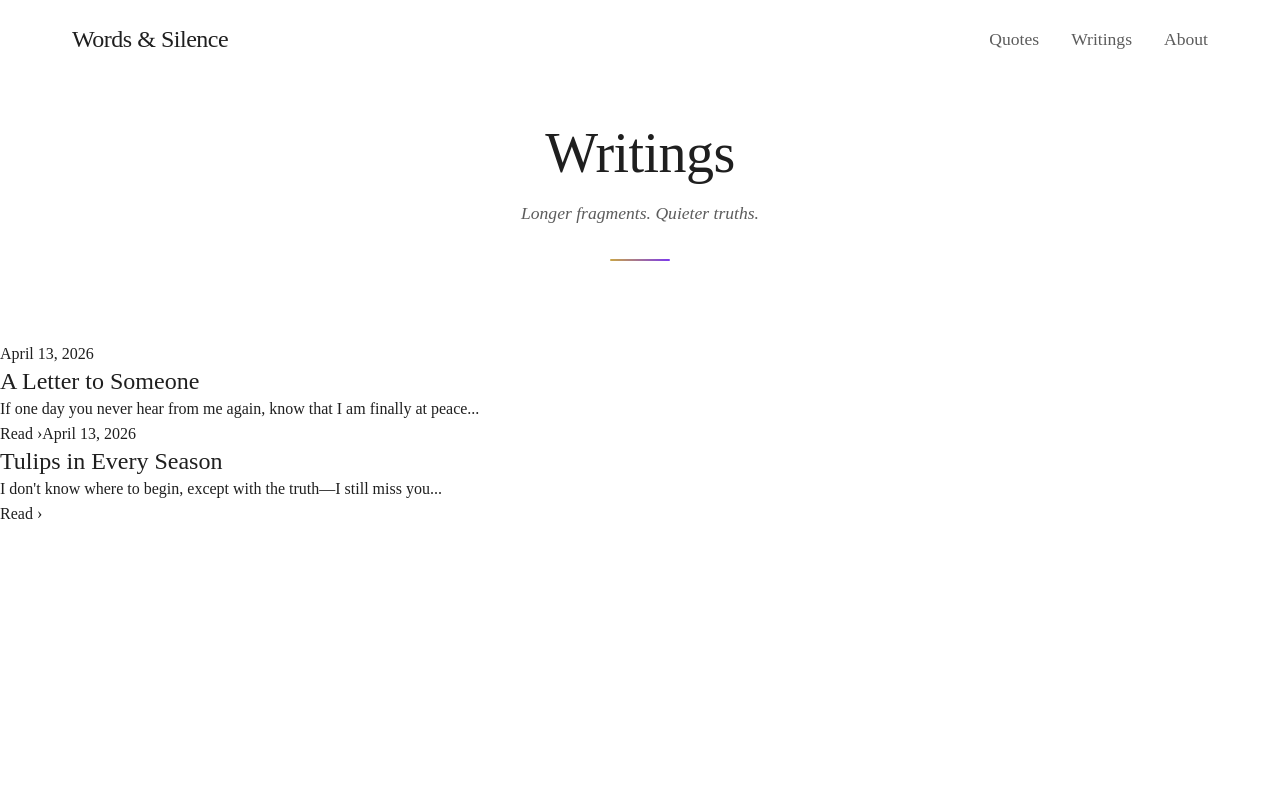
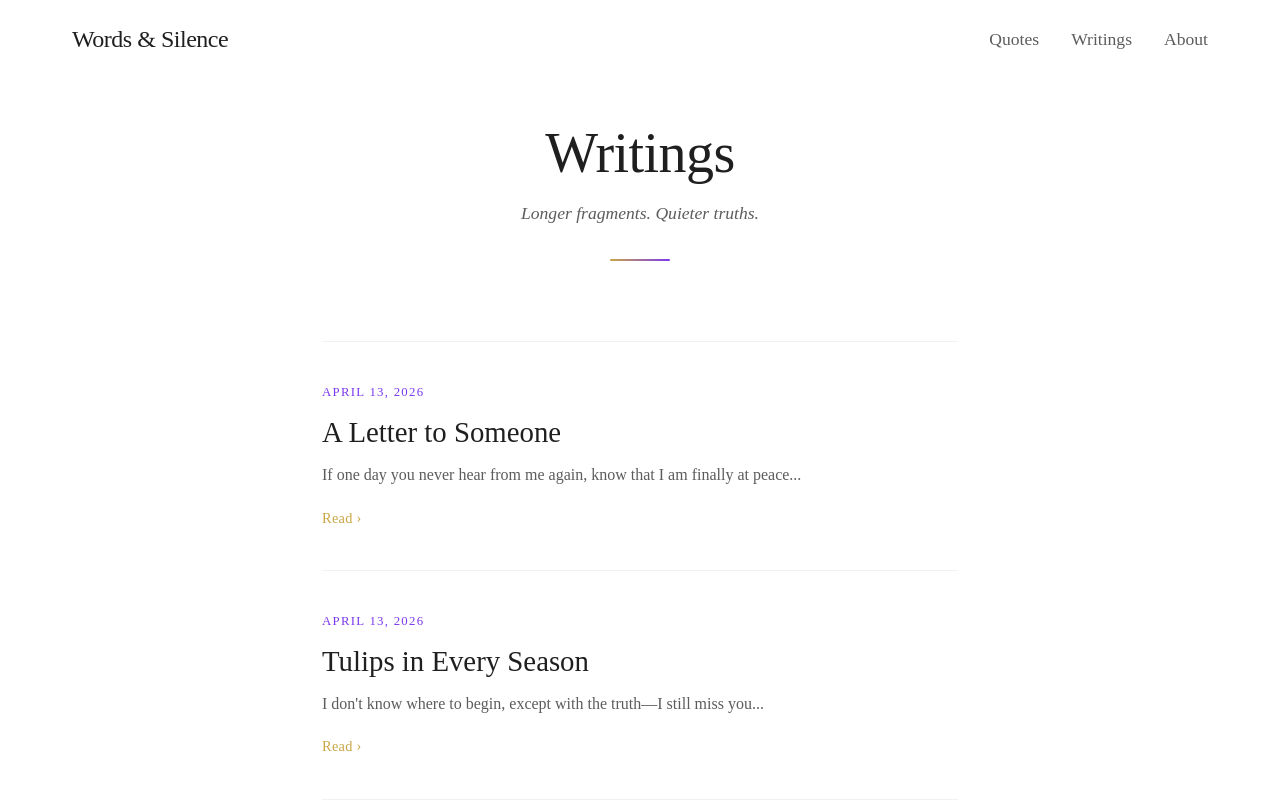
Before and after one commit to AyushSingh360/Words-Sanctuary, a Next.js app: page /writings in a window 1280 px wide. Shown: the top 800 px of the page. Built offline with nearby package versions, Linux system fonts and the light colour scheme; a web font is replaced by a local one.

Commit message:
feat: add styling for writings index and article pages

```diff
--- a/src/app/writings/writings.css
+++ b/src/app/writings/writings.css
@@ -34,25 +34,96 @@
   border-radius: 2px;
 }
 
-/* Article */
+/* Writings List (Index Page) */
+.writings-list {
+  max-width: 700px;
+  margin: 0 auto;
+  padding: 0 2rem;
+  display: flex;
+  flex-direction: column;
+  gap: 0;
+}
+
+.writings-list-item {
+  display: block;
+  padding: 2.5rem 0;
+  border-bottom: 1px solid rgba(0, 0, 0, 0.05);
+  transition: all 0.3s ease;
+  text-decoration: none;
+  color: inherit;
+}
+
+.writings-list-item:first-child {
+  border-top: 1px solid rgba(0, 0, 0, 0.05);
+}
+
+.writings-list-item:hover {
+  padding-left: 1rem;
+}
+
+.writings-list-date {
+  font-family: var(--font-sans);
+  font-size: 0.8rem;
+  text-transform: uppercase;
+  letter-spacing: 0.1em;
+  color: var(--accent-purple);
+  display: block;
+  margin-bottom: 0.75rem;
+}
+
+.writings-list-title {
+  font-size: 1.8rem;
+  color: var(--text-dark);
+  margin-bottom: 0.75rem;
+  transition: color 0.3s ease;
+}
+
+.writings-list-item:hover .writings-list-title {
+  color: var(--accent-purple);
+}
+
+.writings-list-excerpt {
+  font-size: 1rem;
+  color: var(--text-muted);
+  line-height: 1.7;
+  margin-bottom: 1rem;
+}
+
+.writings-list-read {
+  font-size: 0.9rem;
+  color: var(--accent-gold);
+  font-weight: 500;
+  letter-spacing: 0.02em;
+  transition: transform 0.3s ease;
+  display: inline-block;
+}
+
+.writings-list-item:hover .writings-list-read {
+  transform: translateX(4px);
+}
+
+/* Individual Article */
 .writing-article {
   max-width: 680px;
-  margin: 0 auto 6rem;
+  margin: 0 auto;
   padding: 0 2rem;
   animation: fadeIn 1.2s ease forwards;
   animation-delay: 0.2s;
   opacity: 0;
 }
 
-.writing-article + .writing-article {
-  padding-top: 4rem;
-  border-top: 1px solid rgba(0, 0, 0, 0.04);
+.writing-back-link {
+  display: inline-block;
+  font-family: var(--font-sans);
+  font-size: 0.85rem;
+  color: var(--text-muted);
+  margin-bottom: 2rem;
+  transition: color 0.3s ease;
+  letter-spacing: 0.02em;
 }
 
-.writing-article-signature {
-  font-style: italic;
+.writing-back-link:hover {
   color: var(--accent-purple);
-  font-family: var(--font-serif);
 }
 
 .writing-article-header {
@@ -111,6 +182,12 @@
   margin-bottom: 0;
 }
 
+.writing-article-signature {
+  font-style: italic;
+  color: var(--accent-purple);
+  font-family: var(--font-serif);
+}
+
 /* Footer End Mark */
 .writing-article-footer {
   text-align: center;
@@ -135,4 +212,8 @@
     font-size: 1.15rem;
     line-height: 1.9;
   }
+
+  .writings-list-title {
+    font-size: 1.4rem;
+  }
 }
```
